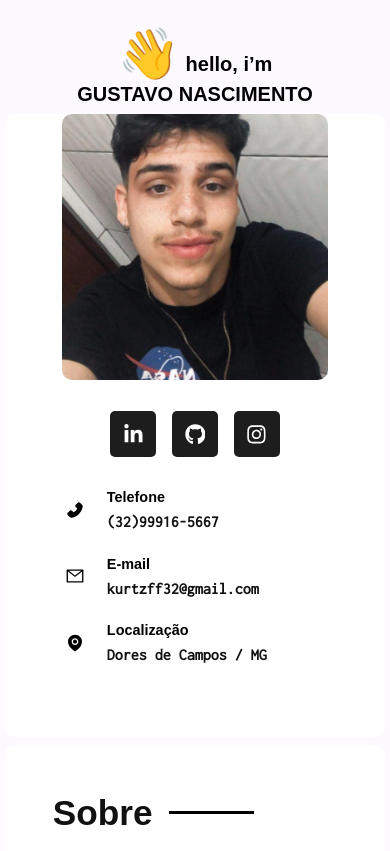
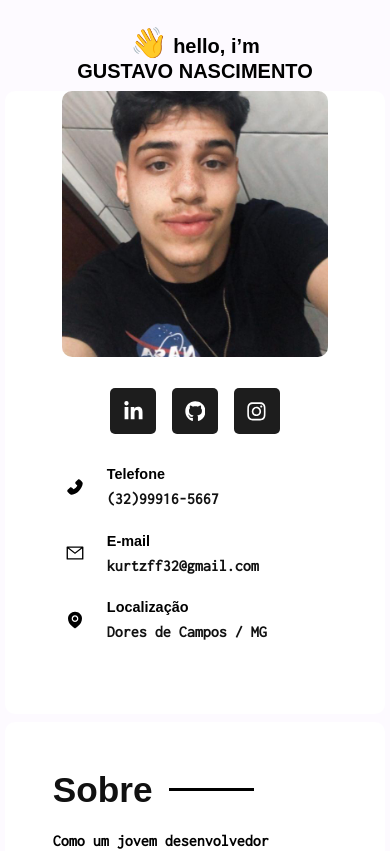
Before and after one commit to gustavokurtz/gustavonascimento, a React (Vite) app: page / in a window 390 px wide. Shown: the top 851 px of the page. Built offline with nearby package versions, Linux system fonts and the light colour scheme; a web font is replaced by a local one.

Commit message:
adicionando responsividade no titulo

```diff
--- a/src/styles/components/app.sass
+++ b/src/styles/components/app.sass
@@ -33,7 +33,8 @@
 #gustavo span
     font-size: 50px
     color: yellow
-
+    @media only screen and (max-width:400px)
+        font-size: 30px
 
 
     h1
```
